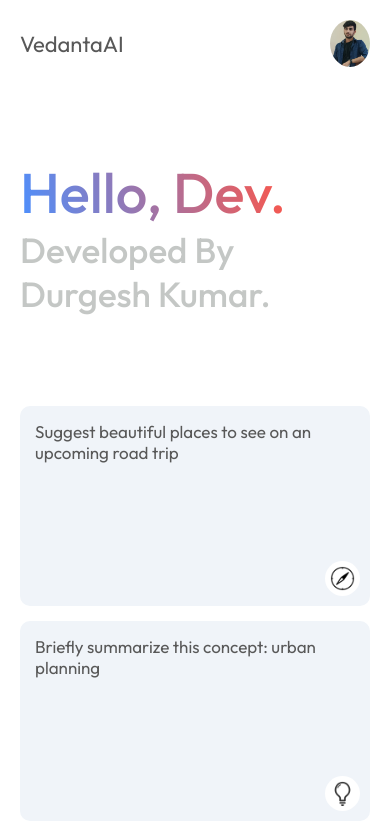
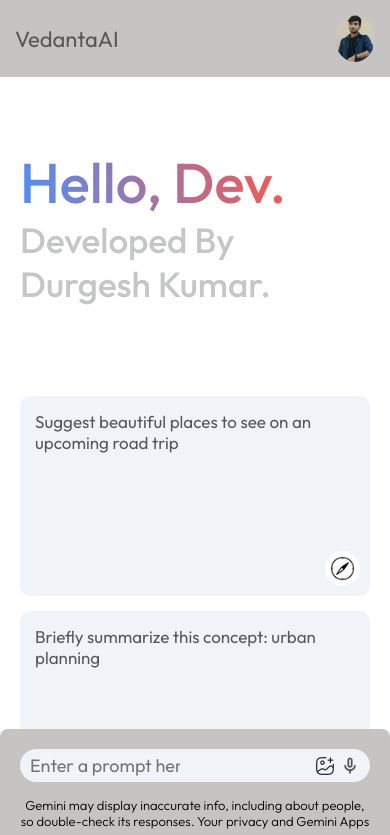
Before and after one commit to Durgesh1236/VedantaAI, a React (Vite) app: page / in a window 390 px wide. Shown: the top 835 px of the page. Built offline with nearby package versions, Linux system fonts and the light colour scheme.

Commit message:
first commit

```diff
--- a/src/component/Main/Main.css
+++ b/src/component/Main/Main.css
@@ -13,6 +13,7 @@
     font-size: 22px;
     padding: 20px;
     color: #585858;
+    /* background-color: #c6c3c3; */
 }
 
 .main .nav img {
@@ -186,6 +187,12 @@
 }
 
 @media(max-width:600px) {
+    .main-bottom{
+        position: fixed;
+        overflow: hidden;
+        background-color: #c6c3c3;
+        border-radius: 8px;
+    }
     .main-bottom input {
         flex: none;
         width: 150px;
@@ -197,9 +204,14 @@
 
     .search-box {
         padding: 5px 10px;
+        margin-top: 20px;
     }
 
     .search-box div {
         gap: 5px;
     }
+    .main .nav{
+        background-color: #c6c3c3;
+        padding: 15px;
+    }
 }
```
